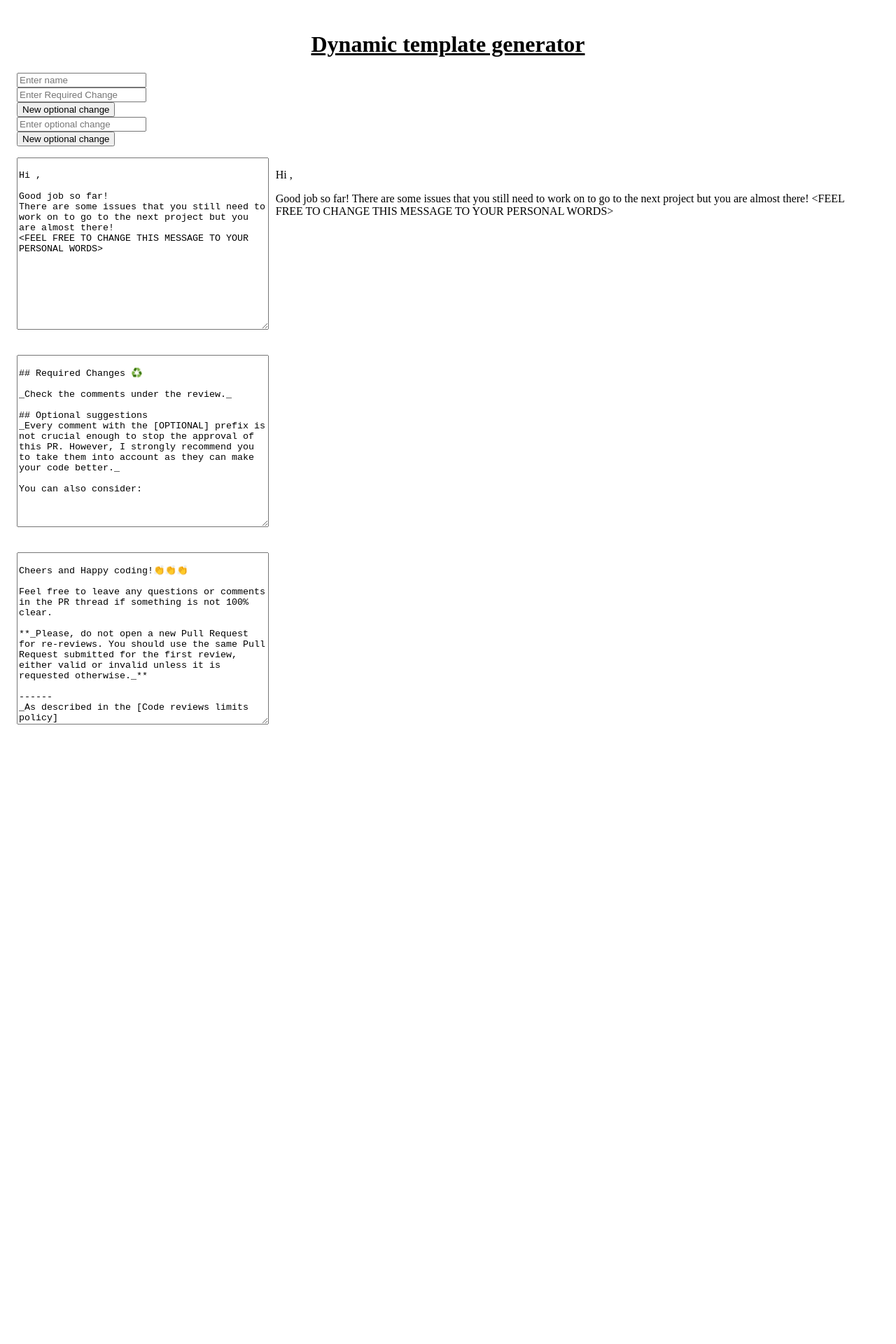
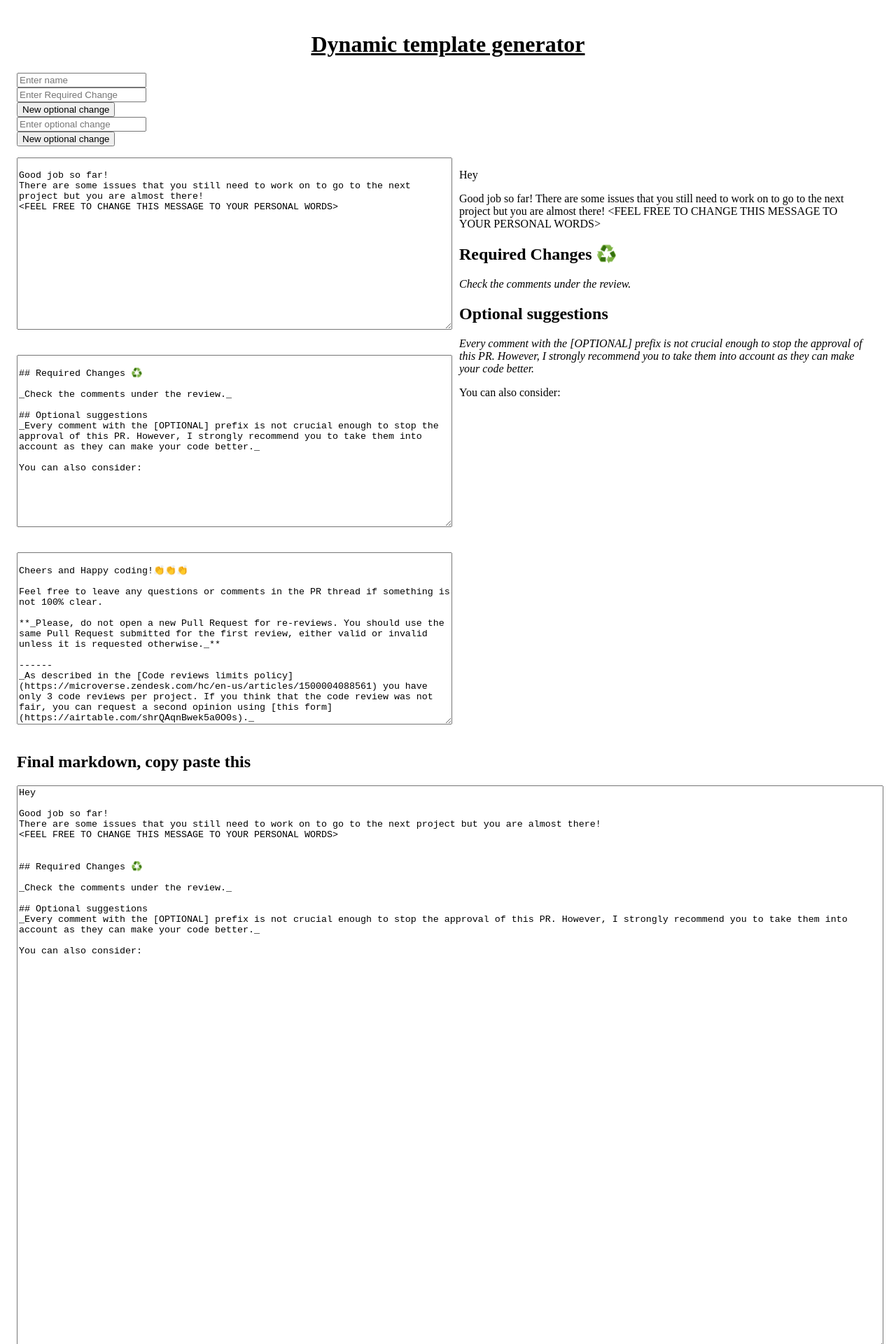
Before and after one commit to SamroodAli/code-reviewer-automation, a Next.js app: page / in a window 1280 px wide. Shown: the top 1920 px of the page at 70% size. Before the commit the page ends 1079 px from the top, so only its background shows below. Built offline with nearby package versions, Linux system fonts and the light colour scheme.

Commit message:
Mdx:Seperate name from header

```diff
--- a/src/pages/Changes.js
+++ b/src/pages/Changes.js
@@ -1,7 +1,5 @@
 const review = {
   header: `
-Hi {name},
-
 Good job so far!
 There are some issues that you still need to work on to go to the next project but you are almost there!
 <FEEL FREE TO CHANGE THIS MESSAGE TO YOUR PERSONAL WORDS>
--- a/src/pages/index.jsx
+++ b/src/pages/index.jsx
@@ -53,10 +53,10 @@ const Index = function Index() {
   const [options, setOptions] = useState([]);
   const [require, setRequire] = useState("");
   const [requires, setRequires] = useState([]);
+  const [header, setHeader] = useState(data.header.slice());
 
   const input = () => {
     let newString = data.header.slice();
-    newString = newString.replace("{name}", name);
     return newString;
   };
 
@@ -84,6 +84,13 @@ const Index = function Index() {
     setRequires(requires.concat(newString));
   };
 
+  const preview = () => {
+    return `Hey ${name}
+    ${header}
+    ${middle()}
+    `;
+  };
+
   return (
     <div style={{ padding: "1rem" }}>
       <h1 style={{ textAlign: "center", textDecoration: "underline" }}>
@@ -99,7 +106,7 @@ const Index = function Index() {
         onSubmitOption={newOption}
         onSubmitRequire={newRequire}
       />
-      <div style={{ display: "flex" }}>
+      <div style={{ display: "grid", gridTemplateColumns: "1fr 1fr" }}>
         <div>
           <textarea
             style={{ height: "30vh", width: "100%", margin: "1rem 0" }}
@@ -116,8 +123,15 @@ const Index = function Index() {
         </div>
 
         <div style={{ margin: "1rem" }}>
-          <ReactMarkdown remarkPlugins={[gfm]}>{input()}</ReactMarkdown>
+          <ReactMarkdown remarkPlugins={[gfm]}>{preview()}</ReactMarkdown>
         </div>
+      </div>
+      <div>
+        <h2>Final markdown, copy paste this</h2>
+        <textarea
+          style={{ width: "100%", height: "100vh" }}
+          value={preview()}
+        ></textarea>
       </div>
     </div>
   );
```
